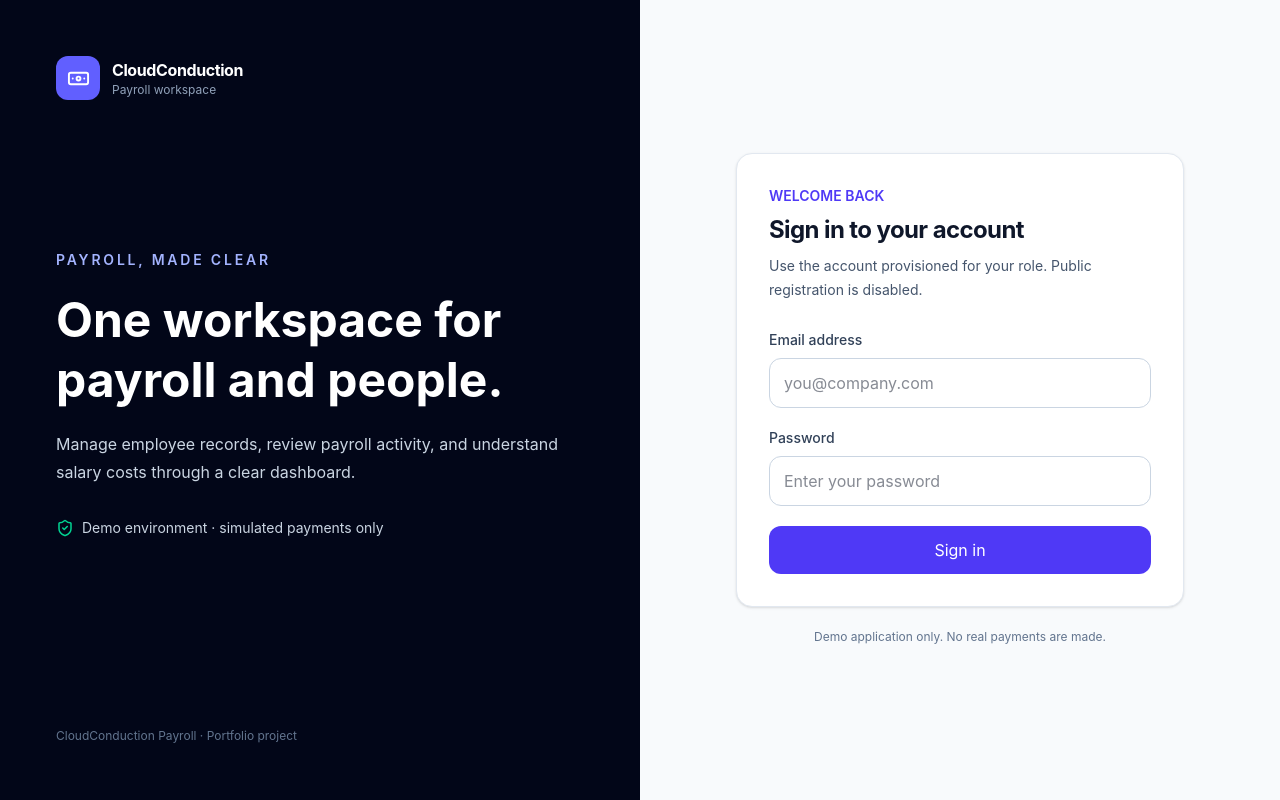
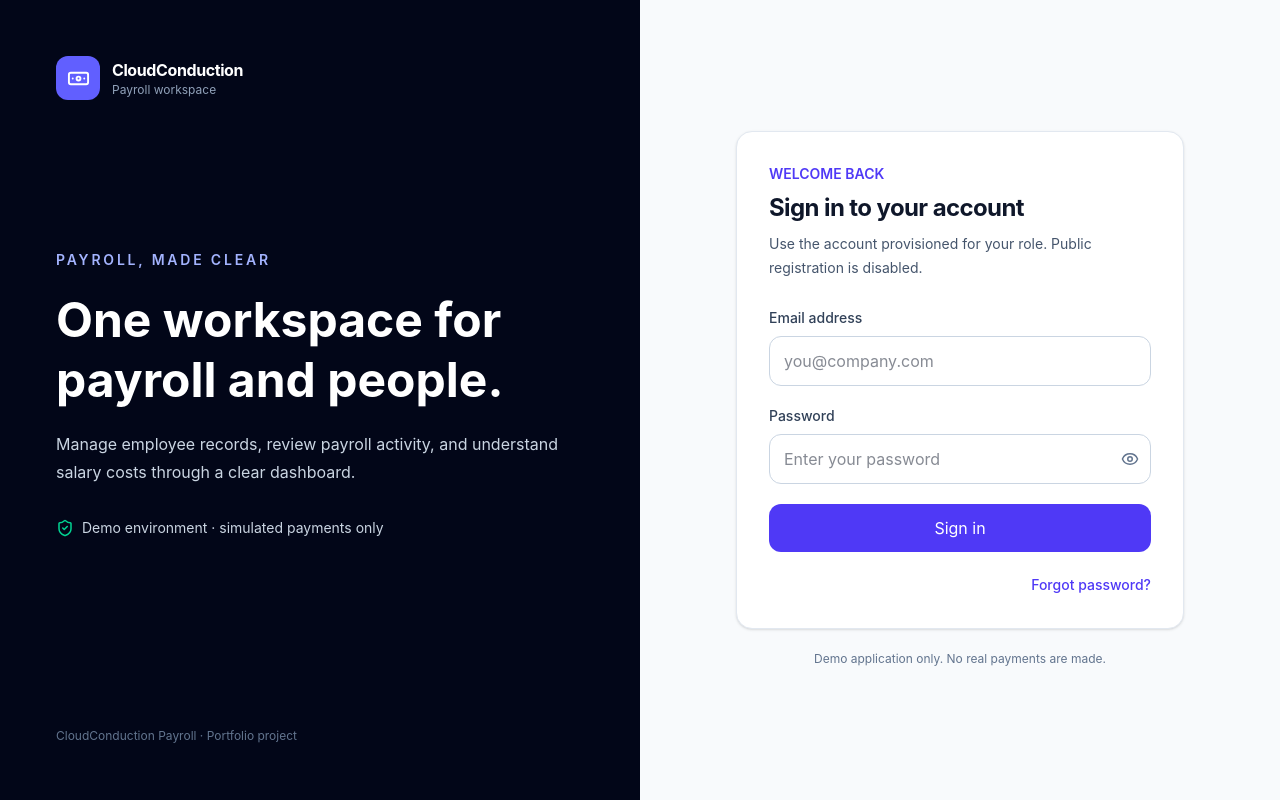
Before and after one commit to shivkumar15/cloudconduction-payroll, a React (Vite) app in the folder client/: page /login in a window 1280 px wide. Built offline with nearby package versions, Linux system fonts and the light colour scheme; no server answers.

Commit message:
feat(auth-ui): add accessible show-password toggle

```diff
--- a/client/src/pages/auth/LoginPage.jsx
+++ b/client/src/pages/auth/LoginPage.jsx
@@ -1,5 +1,5 @@
 import { useState } from "react";
-import { Banknote, CircleAlert, LoaderCircle, ShieldCheck } from "lucide-react";
+import { Banknote, CircleAlert, Eye, EyeOff, LoaderCircle, ShieldCheck } from "lucide-react";
 import { Link, Navigate, useLocation, useNavigate } from "react-router-dom";
 import { useAuth } from "../../contexts/AuthContext.jsx";
 
@@ -9,6 +9,7 @@ export default function LoginPage() {
   const location = useLocation();
   const [email, setEmail] = useState("");
   const [password, setPassword] = useState("");
+  const [showPassword, setShowPassword] = useState(false);
   const [submitting, setSubmitting] = useState(false);
   const [error, setError] = useState("");
 
@@ -114,18 +115,31 @@ export default function LoginPage() {
                 <label htmlFor="password" className="mb-2 block text-sm font-medium text-slate-700">
                   Password
                 </label>
+                <div className="relative">
                   <input
                     id="password"
                     name="password"
-                  type="password"
+                    type={showPassword ? "text" : "password"}
                     autoComplete="current-password"
                     maxLength={128}
                     required
                     value={password}
                     onChange={(event) => setPassword(event.target.value)}
-                  className="w-full rounded-xl border border-slate-300 bg-white px-3.5 py-3 text-sm outline-none transition focus:border-indigo-500 focus:ring-4 focus:ring-indigo-100"
+                    className="w-full rounded-xl border border-slate-300 bg-white px-3.5 py-3 pr-12 text-sm outline-none transition focus:border-indigo-500 focus:ring-4 focus:ring-indigo-100"
                     placeholder="Enter your password"
                   />
+                  <button
+                    type="button"
+                    onClick={() => setShowPassword((current) => !current)}
+                    aria-label={showPassword ? "Hide password" : "Show password"}
+                    aria-pressed={showPassword}
+                    className="absolute inset-y-0 right-0 inline-flex items-center justify-center rounded-r-xl px-3 text-slate-500 hover:text-indigo-600 focus:outline-none focus:ring-2 focus:ring-inset focus:ring-indigo-500"
+                  >
+                    {showPassword
+                      ? <EyeOff size={18} aria-hidden="true" />
+                      : <Eye size={18} aria-hidden="true" />}
+                  </button>
+                </div>
               </div>
 
               {error && (
@@ -143,6 +157,11 @@ export default function LoginPage() {
                 {submitting && <LoaderCircle size={17} className="animate-spin" aria-hidden="true" />}
                 {submitting ? "Signing in…" : "Sign in"}
               </button>
+              <div className="text-right">
+                <Link to="/forgot-password" className="text-sm font-medium text-indigo-600 hover:text-indigo-700">
+                  Forgot password?
+                </Link>
+              </div>
             </form>
           </div>
 
```
Lines whose indentation alone changed are shown as unchanged.
